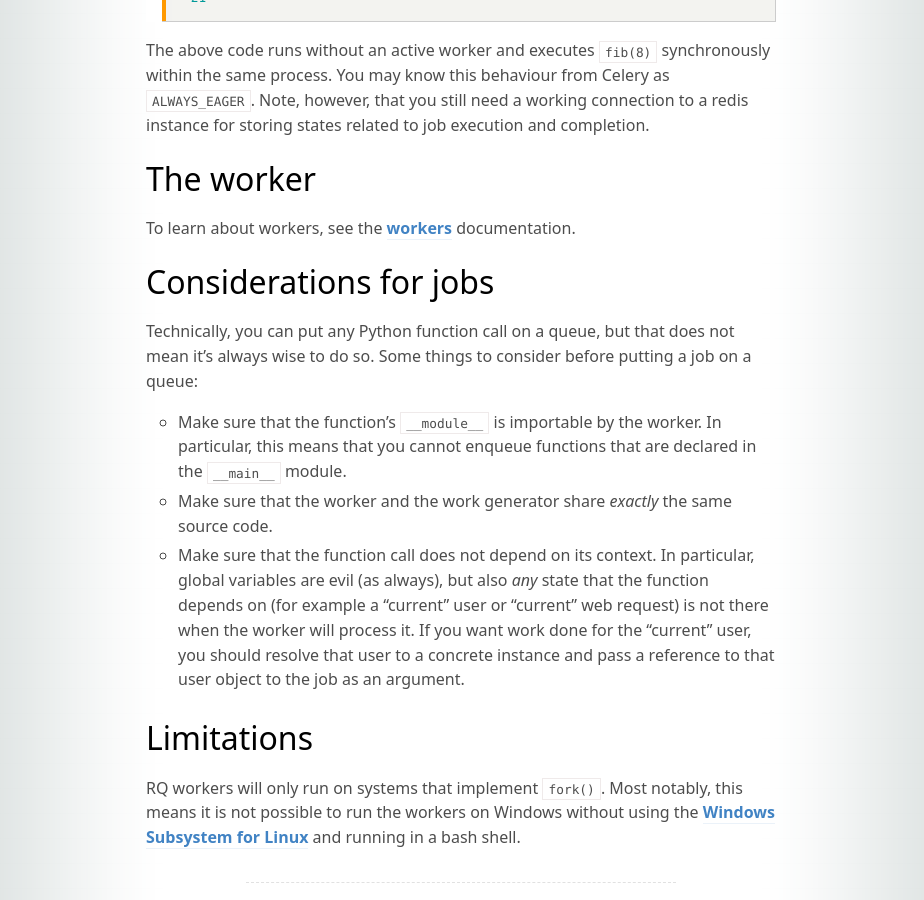
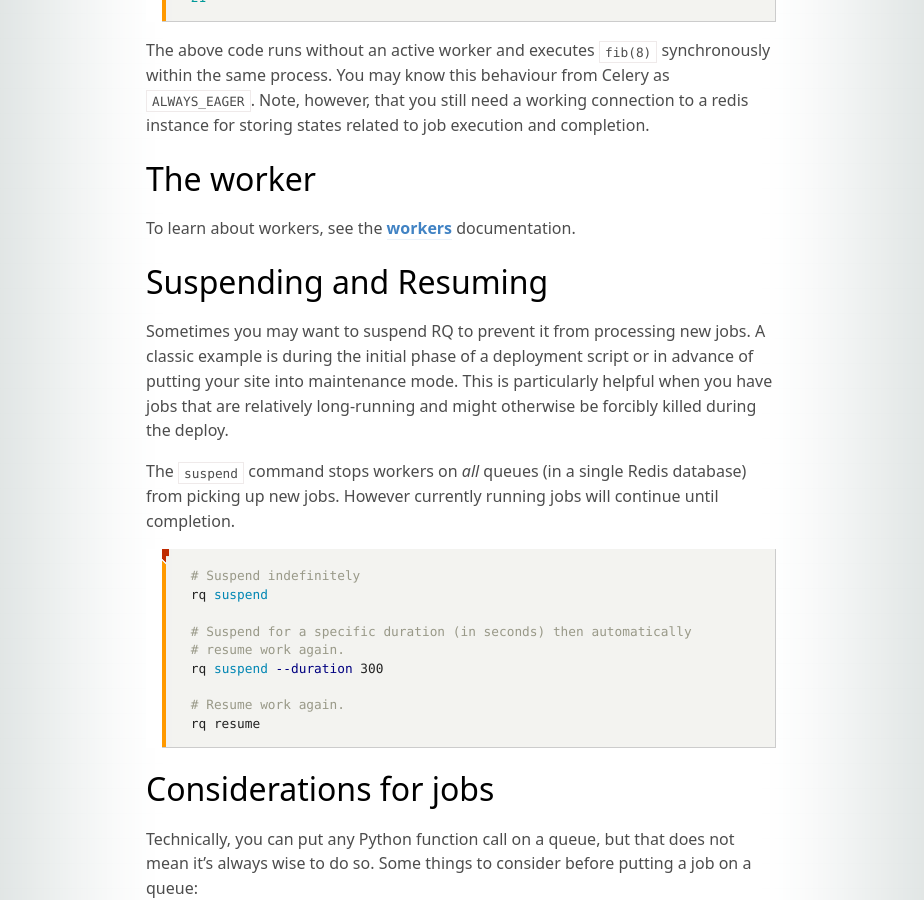
Before and after one commit to rq/rq, a Jekyll site: the page built from docs/docs/index.md, in a window 1280 px wide and 900 px high, scrolled down 10086 px. Shown: the whole window, without its empty margins (179-1103 px from the left). Built offline with Jekyll 4.4.1, drawn with Linux system fonts in a browser that asks for light colours; some web fonts are replaced; comment, search, counter and statistics services are not loaded.

Commit message:
Document suspend and resume commands (#2068)
* Document suspend and resume commands

* Title case title

* Modify docs

````diff
--- a/docs/docs/index.md
+++ b/docs/docs/index.md
@@ -471,6 +471,31 @@
 [w]: {{site.baseurl}}workers/
 
 
+## Suspending and Resuming
+
+Sometimes you may want to suspend RQ to prevent it from processing new jobs.
+A classic example is during the initial phase of a deployment script or in advance
+of putting your site into maintenance mode. This is particularly helpful when
+you have jobs that are relatively long-running and might otherwise be forcibly
+killed during the deploy.
+
+The `suspend` command stops workers on _all_ queues (in a single Redis database)
+from picking up new jobs. However currently running jobs will continue until
+completion.
+
+```bash
+# Suspend indefinitely
+rq suspend
+
+# Suspend for a specific duration (in seconds) then automatically
+# resume work again.
+rq suspend --duration 300
+
+# Resume work again.
+rq resume
+```
+
+
 ## Considerations for jobs
 
 Technically, you can put any Python function call on a queue, but that does not
````
